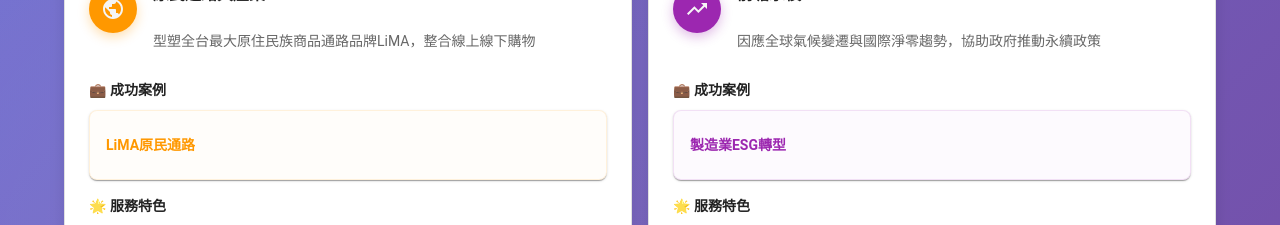
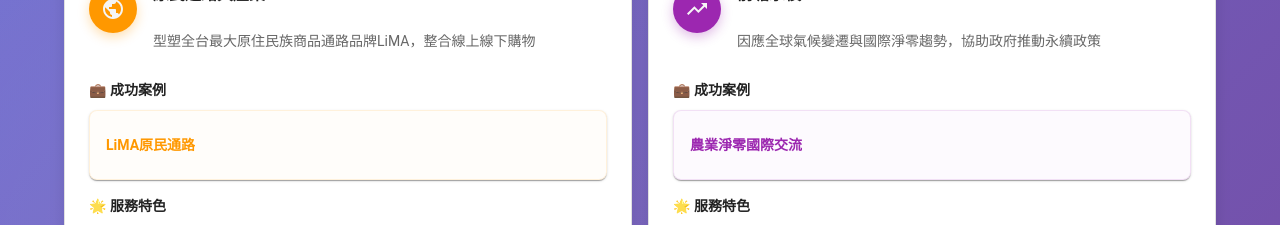
Before and after one commit to lpscsd1723-dot/csd-copt-proj, a React (Create React App) app: page / in a window 1280 px wide. Shown: the part 6300-6525 px from the top of the page. Built offline with nearby package versions, Linux system fonts and the light colour scheme.

Commit message:
Update 'services_item' entry in EnhancedServicesSection component to reflect new focus on agricultural international exchange, enhancing clarity in service descriptions.

```diff
--- a/src/components/EnhancedServicesSection.tsx
+++ b/src/components/EnhancedServicesSection.tsx
@@ -1226,7 +1226,7 @@ const EnhancedServicesSection: React.FC = () => {
       cases: [
         {
           company: t('homepage.services.sustainability.cases.0.company', '製造業ESG轉型'),
-          services_item: t('homepage.services.sustainability.cases.0.services_item', '製造業ESG轉型'),
+          services_item: t('homepage.services.sustainability.cases.0.services_item', '農業淨零國際交流'),
           title: t('homepage.services.sustainability.cases.0.title', 'ESG轉型與淨零策略'),
           summary: t('homepage.services.sustainability.cases.0.summary', '協助製造業進行ESG轉型，建立永續經營模式，推動淨零碳排策略'),
           description: t('homepage.services.sustainability.cases.0.description', '協助傳統製造業進行ESG轉型，從環境、社會、治理三個面向建立永續經營模式。透過碳盤查、能源管理、供應鏈管理等工具，幫助企業建立完整的永續管理體系。'),
--- a/src/i18n/en.json
+++ b/src/i18n/en.json
@@ -613,7 +613,7 @@
         "cases": [
           {
             "company": "Manufacturing ESG Transformation",
-            "services_item": "Manufacturing ESG Transformation",
+            "services_item": "Agricultural Net-Zero International Exchange",
             "title": "ESG Transformation and Net-Zero Strategy",
             "summary": "Assisting manufacturing industry in ESG transformation, establishing sustainable business models, promoting net-zero carbon strategies",
             "description": "Assisting traditional manufacturing in ESG transformation, establishing sustainable business models from environmental, social, and governance perspectives. Through carbon accounting, energy management, supply chain management and other tools, helping enterprises establish complete sustainability management systems.",
--- a/src/i18n/ja.json
+++ b/src/i18n/ja.json
@@ -481,6 +481,119 @@
       "indigenous": {
         "title": "先住民チャネル・産業",
         "summary": "台湾最大の先住民族商品チャネルブランドLiMAを形成し、オンライン・オフラインショッピングを統合"
+      },
+      "sustainability": {
+        "title": "先端持続可能性",
+        "summary": "地球規模の気候変動と国際ネットゼロトレンドに対応し、政府の持続可能性政策推進を支援",
+        "features": [
+          "ESGトランスフォーメーション支援",
+          "ネットゼロカーボン戦略",
+          "サステナビリティ経営コンサルティング",
+          "気候変動への対応"
+        ],
+        "achievements": [
+          "持続可能性管理コンサルタント人材を育成",
+          "持続可能性指導モデルを構築",
+          "ネットゼロ政策を推進"
+        ],
+        "contact": "陳マネージャー",
+        "phone": "02-23911368#1189",
+        "cases": [
+          {
+            "company": "製造業ESG変革",
+            "services_item": "農業分野におけるネットゼロ国際連携",
+            "title": "ESG変革とネットゼロ戦略",
+            "summary": "製造業のESG変革を支援し、持続可能な経営モデルを構築、ネットゼロカーボン戦略を推進",
+            "description": "伝統的製造業のESG変革を支援し、環境、社会、ガバナンスの3つの視点から持続可能な経営モデルを構築。カーボン会計、エネルギー管理、サプライチェーン管理などのツールを通じて、企業の完全な持続可能性管理システム構築を支援。",
+            "features": [
+              "ESGトランスフォーメーション支援",
+              "ネットゼロカーボン戦略",
+              "サステナビリティ経営コンサルティング",
+              "気候変動への対応"
+            ],
+            "results": [
+              "炭素排出量25%削減",
+              "エネルギー効率30%向上",
+              "ESG評価2ランクアップ"
+            ]
+          },
+          {
+            "company": "スマート商業地区",
+            "services_item": "スマート商業地区",
+            "title": "スマート商業地区と低炭素化指導",
+            "summary": "商業地区のスマート化変革を推進し、デジタル技術と低炭素戦略を統合",
+            "description": "商業地区のスマート化変革を支援し、デジタル技術と低炭素戦略を導入し、商業地区の運営効率と環境への配慮を向上。スマート管理システム、低炭素交通、グリーンエネルギーなどのソリューションを通じて、スマート持続可能商業地区を構築。",
+            "features": [
+              "スマート管理システム",
+              "低炭素交通ソリューション",
+              "グリーンエネルギー導入",
+              "デジタルマーケティング推進"
+            ],
+            "results": [
+              "商業地区デジタル化率80%達成",
+              "炭素排出量20%削減",
+              "売上15%増加"
+            ]
+          },
+          {
+            "company": "農業カーボン管理",
+            "services_item": "農業カーボン管理",
+            "title": "農業カーボン会計と低炭素実践",
+            "summary": "農業カーボン会計と低炭素実践を推進し、持続可能な農業発展モデルを構築",
+            "description": "農業分野のカーボン会計と低炭素メカニズム構築を支援し、精密農業、スマート灌漑、有機農業などの方法で農業炭素排出を削減し、持続可能な農業発展モデルを構築。",
+            "features": [
+              "農業カーボン会計",
+              "スマート灌漑システム",
+              "有機農業推進",
+              "カーボンクレジット取引メカニズム"
+            ],
+            "results": [
+              "農業炭素排出量30%削減",
+              "水資源効率25%向上",
+              "有機農業面積40%増加"
+            ]
+          }
+        ],
+        "processes": [
+          {
+            "title": "ESG変革指導プロセス",
+            "summary": "企業のESG変革を支援",
+            "process": [
+              "ESG現状評価 → 企業のESG状況と課題を評価",
+              "変革戦略策定 → ESG変革戦略と目標を策定",
+              "実施計画設計 → 具体的な実施計画とスケジュールを設計",
+              "効果追跡とレビュー → 変革効果を継続的に追跡し調整"
+            ],
+            "duration": "6-18ヶ月",
+            "requirements": ["企業基本情報", "ESG状況レポート", "変革目標設定"]
+          },
+          {
+            "title": "ネットゼロカーボン指導プロセス",
+            "summary": "企業のネットゼロカーボン戦略構築を支援",
+            "process": [
+              "カーボン会計実行 → 企業の炭素排出ベースラインを構築",
+              "炭素削減戦略策定 → 炭素削減戦略と経路を策定",
+              "技術導入 → 低炭素技術と設備を導入",
+              "カーボンクレジット取引 → カーボンクレジット取引メカニズムを構築",
+              "効果検証 → 炭素削減効果と認証を検証"
+            ],
+            "duration": "12-24ヶ月",
+            "requirements": ["エネルギー使用データ", "生産プロセスデータ", "炭素削減目標設定"]
+          },
+          {
+            "title": "持続可能性管理コンサルタント研修",
+            "summary": "専門的な持続可能性管理コンサルタント人材を育成",
+            "process": [
+              "基礎コース → 持続可能な発展の基礎理論",
+              "実践研修 → 実際のケース運営と実践",
+              "専門認証 → 専門認証試験合格",
+              "インターンシップ指導 → 実際の企業ケース指導",
+              "継続学習 → 定期的な専門知識アップデート"
+            ],
+            "duration": "6-12ヶ月",
+            "requirements": ["関連学歴", "職務経歴証明", "学習動機説明"]
+          }
+        ]
       }
     },
     "insights": {
```
